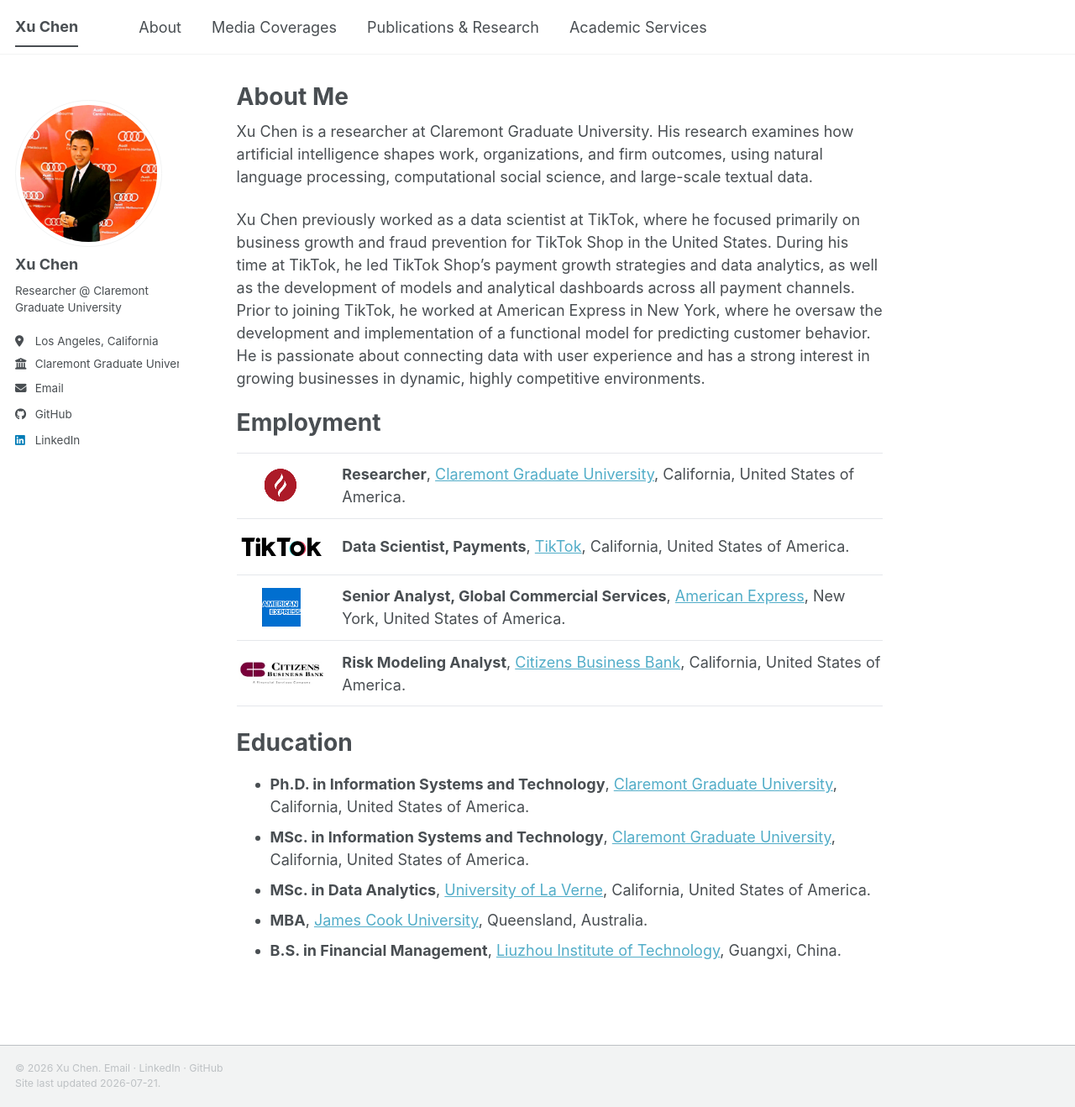
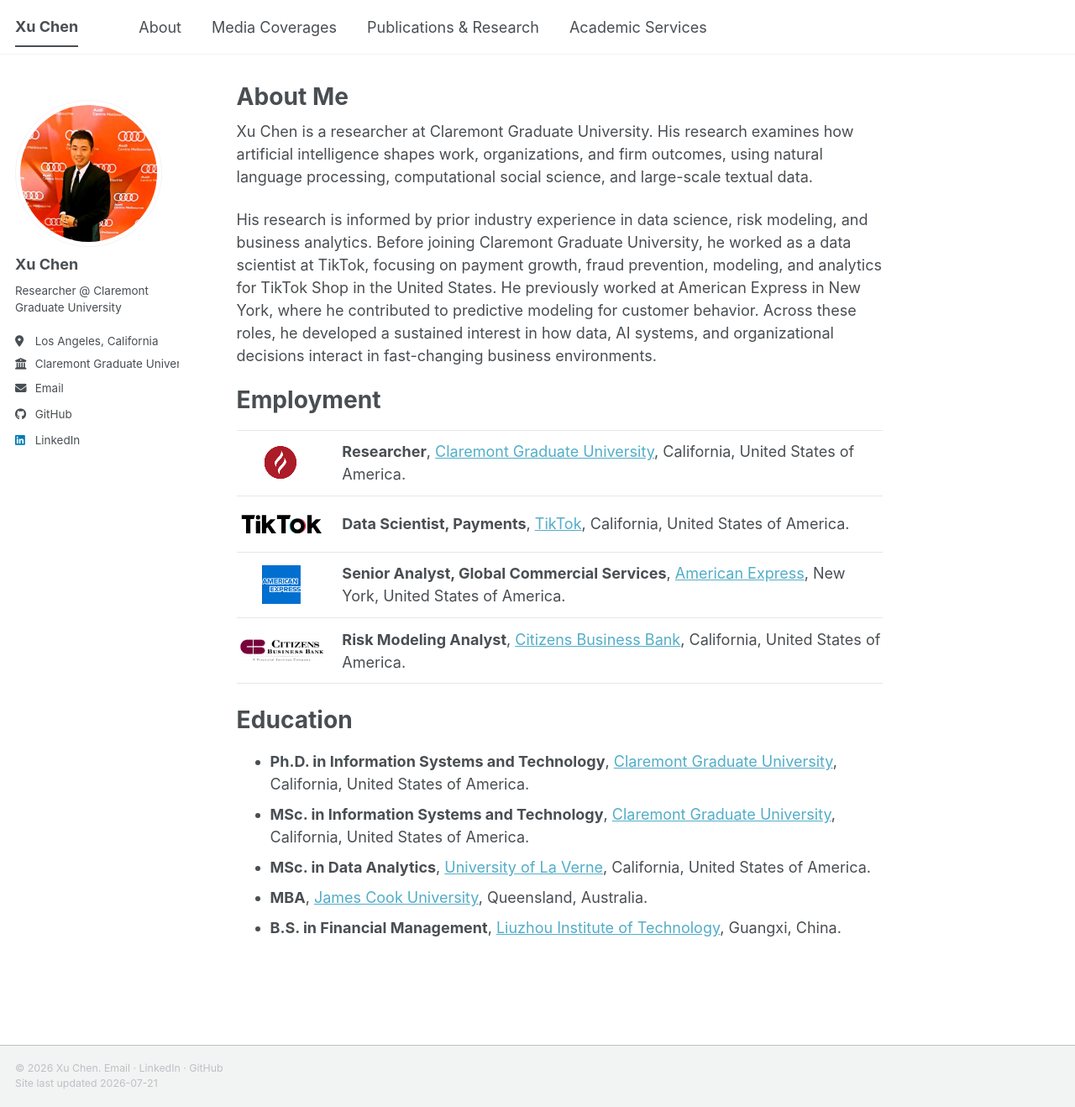
Before and after one commit to jy01294776/itsBilly, a Jekyll site: the page built from _pages/about.md, in a window 1280 px wide and 1318 px high. Shown: the whole window at 84% size. Built offline with Jekyll 4.4.1, drawn with Linux system fonts in a browser that asks for light colours; a style sheet for code colours, icons or effects is not loaded.

Commit message:
Refine about copy and footer date

```diff
--- a/_includes/footer.html
+++ b/_includes/footer.html
@@ -4,5 +4,5 @@
   {% if site.author.linkedin %} &middot; <a href="https://www.linkedin.com/in/{{ site.author.linkedin }}">LinkedIn</a>{% endif %}
   {% if site.author.github %} &middot; <a href="https://github.com/{{ site.author.github }}">GitHub</a>{% endif %}
   <br />
-  Site last updated {{ "now" | date: '%Y-%m-%d' }}.
+  Site last updated {{ "now" | date: '%Y-%m-%d' }}
 </div>
--- a/_pages/about.md
+++ b/_pages/about.md
@@ -9,7 +9,7 @@ redirect_from:
 
 Xu Chen is a researcher at Claremont Graduate University. His research examines how artificial intelligence shapes work, organizations, and firm outcomes, using natural language processing, computational social science, and large-scale textual data.
 
-Xu Chen previously worked as a data scientist at TikTok, where he focused primarily on business growth and fraud prevention for TikTok Shop in the United States. During his time at TikTok, he led TikTok Shop's payment growth strategies and data analytics, as well as the development of models and analytical dashboards across all payment channels. Prior to joining TikTok, he worked at American Express in New York, where he oversaw the development and implementation of a functional model for predicting customer behavior. He is passionate about connecting data with user experience and has a strong interest in growing businesses in dynamic, highly competitive environments.
+His research is informed by prior industry experience in data science, risk modeling, and business analytics. Before joining Claremont Graduate University, he worked as a data scientist at TikTok, focusing on payment growth, fraud prevention, modeling, and analytics for TikTok Shop in the United States. He previously worked at American Express in New York, where he contributed to predictive modeling for customer behavior. Across these roles, he developed a sustained interest in how data, AI systems, and organizational decisions interact in fast-changing business environments.
 
 Employment
 ======
```
